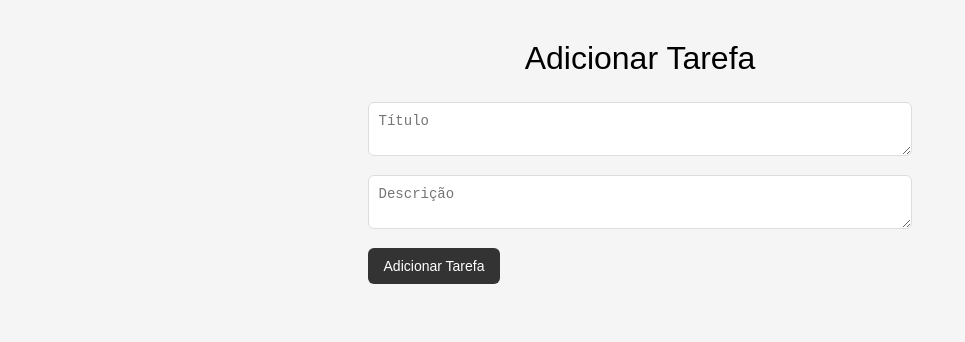
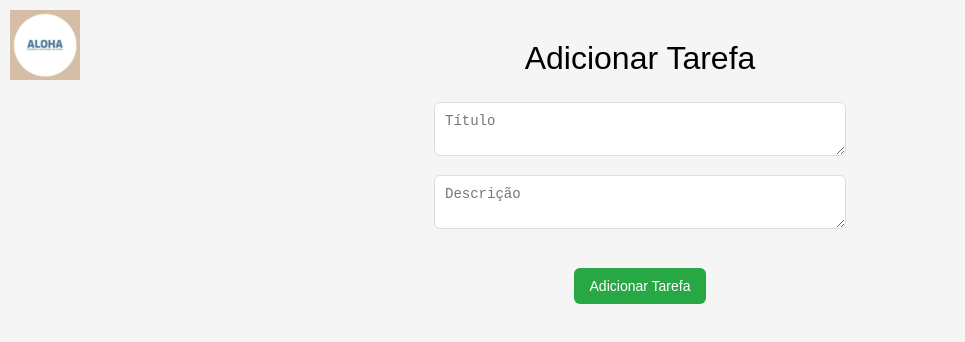
Before and after one commit to RafaelSantosAloha/TaskManager, a React (Create React App) app in the folder frontend/: page / in a window 1280 px wide. Shown: the top 342 px of the page, without its empty margins (0-965 px from the left). Built offline with nearby package versions, Linux system fonts and the light colour scheme.

Commit message:
12/03/2026 Novo

```diff
--- a/frontend/src/App.css
+++ b/frontend/src/App.css
@@ -55,6 +55,36 @@ button{
   transition:0.2s;
 }
 
+.add-container {
+  display: flex;
+  justify-content: center;
+  margin: 20px 0;
+}
+
+button.add-btn{
+  background:#28a745;
+}
+
+button.update-btn{
+  background:#ff7b00;
+}
+
+button.delete-btn{
+  background:#fe1900;
+}
+
+.refresh-container {
+  display: flex;
+  justify-content: center;
+  margin: 20px 0;
+}
+
+button.refresh-btn{
+  background:#2d7282;
+  display: "flex";
+  justify-Content: "center";
+}
+
 button:hover{
   background:#555;
 }
@@ -83,7 +113,7 @@ button:hover{
 }
 
 .delete-btn{
-  background:#e74c3c;
+  background:#fe1900;
 }
 
 .delete-btn:hover{
@@ -98,6 +128,7 @@ table{
   border-radius:8px;
   overflow:hidden;
   box-shadow:0 2px 8px rgba(0,0,0,0.05);
+  table-layout: fixed;
 }
 
 thead{
@@ -131,3 +162,11 @@ td:first-child{
   color:#555;
   width:60px;
 }
+
+.Logo {
+  position: absolute;
+  top: 10px;
+  left: 10px;
+  width: 70px;
+  height: auto;
+}
--- a/frontend/src/components/AddTask.js
+++ b/frontend/src/components/AddTask.js
@@ -1,5 +1,6 @@
 import React, { useState } from 'react';
 import axios from 'axios';
+import Logo from './Logo1.png';
 
 function AddTask() {
   const [title, setTitle] = useState('');
@@ -7,7 +8,7 @@ function AddTask() {
 
   const alertAddTask = () => {
     if (!title || !description) {
-      alert("Preencha todos os campos!");
+      alert("Preencha todos os campos");
       return;
     }
 
@@ -22,6 +23,7 @@ function AddTask() {
 
   return (
     <div>
+      <img src={Logo} alt="Logo" className='Logo' />
       <h1>Adicionar Tarefa</h1>
       <textarea
         placeholder="Título"
@@ -33,7 +35,9 @@ function AddTask() {
         value={description}
         onChange={(e) => setDescription(e.target.value)}
       ></textarea>
-      <button onClick={alertAddTask}>Adicionar Tarefa</button>
+      <div className="add-container">
+       <button className="add-btn" onClick={alertAddTask}>Adicionar Tarefa</button>
+    </div>
     </div>
   );
 }
--- a/frontend/src/components/DeleteTasks.js
+++ b/frontend/src/components/DeleteTasks.js
@@ -1,5 +1,6 @@
 import React, { useState, useEffect } from 'react';
 import axios from 'axios';
+import Logo from './Logo1.png';
 
 function DeleteTasks(){
   const [tasks, setTasks] = useState([]);
@@ -26,6 +27,7 @@ function DeleteTasks(){
 
   return (
     <div>
+      <img src={Logo} alt="Logo" className='Logo' />
       <h1>Eliminar Tarefa</h1>
         <table>
           <thead>
@@ -44,7 +46,7 @@ function DeleteTasks(){
                     <td>{task.title}</td>
                     <td>{task.description}</td>
                     <td>
-                        <button onClick={() => handleDelete(task.id)}>Eliminar Tarefa</button>
+                        <button class="delete-btn" onClick={() => handleDelete(task.id)}>Eliminar Tarefa</button>
                     </td>
                 </tr>
             ))}
--- a/frontend/src/components/TaskList.js
+++ b/frontend/src/components/TaskList.js
@@ -1,18 +1,26 @@
 import React, { useEffect, useState } from 'react';
 import axios from 'axios';
-
+import Logo from './Logo1.png';
 const TaskList = () => {
   const [tasks, setTasks] = useState([]);
 
-  useEffect(() => {
+  const fetchTasks = () => {
     axios.get("http://localhost:3001/tasks")
       .then(res => setTasks(res.data))
       .catch(err => console.error(err));
+  };
+
+  useEffect(() => {
+    fetchTasks();
   }, []);
 
   return (
     <div>
+      <img src={Logo} alt="Logo" className='Logo' />
       <h1>Lista de Tarefas</h1>
+    <div className="refresh-container">
+      <button className="refresh-btn" onClick={fetchTasks}> Atualizar Lista</button>
+    </div>
       <table>
         <thead>
           <tr>
--- a/frontend/src/components/UpdateTasks.js
+++ b/frontend/src/components/UpdateTasks.js
@@ -1,5 +1,6 @@
 import React, { useEffect, useState } from 'react';
 import axios from 'axios';
+import Logo from './Logo1.png';
 
 function UpdateTask() {
     const [tasks, setTasks] = useState([]);
@@ -13,6 +14,10 @@ function UpdateTask() {
   }, []);
 
     const handleUpdate = (id) => {
+        if (!title || !description) {
+            alert("Preencha todos os campos");
+            return;
+        }
     const confirm = window.confirm("Tem certeza que deseja atualizar esta tarefa?");
     if (confirm) {
       axios.put(`http://localhost:3001/tasks/${id}`, { title, description })
@@ -28,6 +33,7 @@ function UpdateTask() {
 
   return (
     <div>
+        <img src={Logo} alt="Logo" className='Logo' />
       <h1>Atualizar Tarefa</h1>
       <textarea
         placeholder="Título"
@@ -45,7 +51,7 @@ function UpdateTask() {
             <th>ID</th>
             <th>Título</th>
             <th>Descrição</th>
-            <th>Botão</th>
+            <th>Botão Atualizar</th>
           </tr>
         </thead>
         <tbody>
@@ -55,7 +61,7 @@ function UpdateTask() {
               <td>{task.title}</td>
               <td>{task.description}</td>
               <td>
-                <button onClick={() => handleUpdate(task.id)}>Atualizar Tarefa</button>
+                <button class = "update-btn" onClick ={() => handleUpdate(task.id)}>Atualizar Tarefa</button>
               </td>
             </tr>
           ))}
```
Also changed, not shown: frontend/src/components/Logo.png (added), frontend/src/components/Logo1.png (added), frontend/src/index.js (line endings or trailing spaces).
